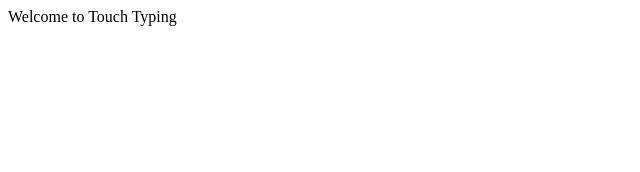
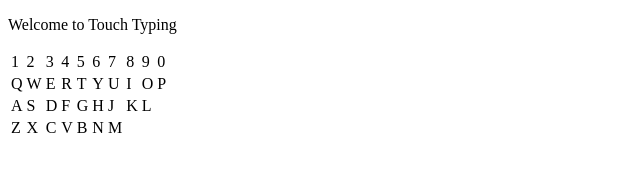
Before and after one commit to t-mochizuki/touch-typing, a plain HTML site: page index.html in a window 1280 px wide. Shown: the whole page, without its empty margins (0-640 px from the left). Drawn offline with Linux system fonts and the light colour scheme.

Commit message:
add keys

```diff
--- a/index.html
+++ b/index.html
@@ -7,6 +7,58 @@
     <link href="style.css" rel="stylesheet">
   </head>
   <body>
-    Welcome to Touch Typing
+    <p>Welcome to Touch Typing</p>
+
+    <table>
+      <tbody>
+        <tr>
+          <td>1</td>
+          <td>2</td>
+          <td>3</td>
+          <td>4</td>
+          <td>5</td>
+          <td>6</td>
+          <td>7</td>
+          <td>8</td>
+          <td>9</td>
+          <td>0</td>
+        </tr>
+
+        <tr>
+          <td>Q</td>
+          <td>W</td>
+          <td>E</td>
+          <td>R</td>
+          <td>T</td>
+          <td>Y</td>
+          <td>U</td>
+          <td>I</td>
+          <td>O</td>
+          <td>P</td>
+        </tr>
+
+        <tr>
+          <td>A</td>
+          <td>S</td>
+          <td>D</td>
+          <td>F</td>
+          <td>G</td>
+          <td>H</td>
+          <td>J</td>
+          <td>K</td>
+          <td>L</td>
+        </tr>
+
+        <tr>
+          <td>Z</td>
+          <td>X</td>
+          <td>C</td>
+          <td>V</td>
+          <td>B</td>
+          <td>N</td>
+          <td>M</td>
+        </tr>
+      </tbody>
+    </table>
   </body>
 </html>
```
